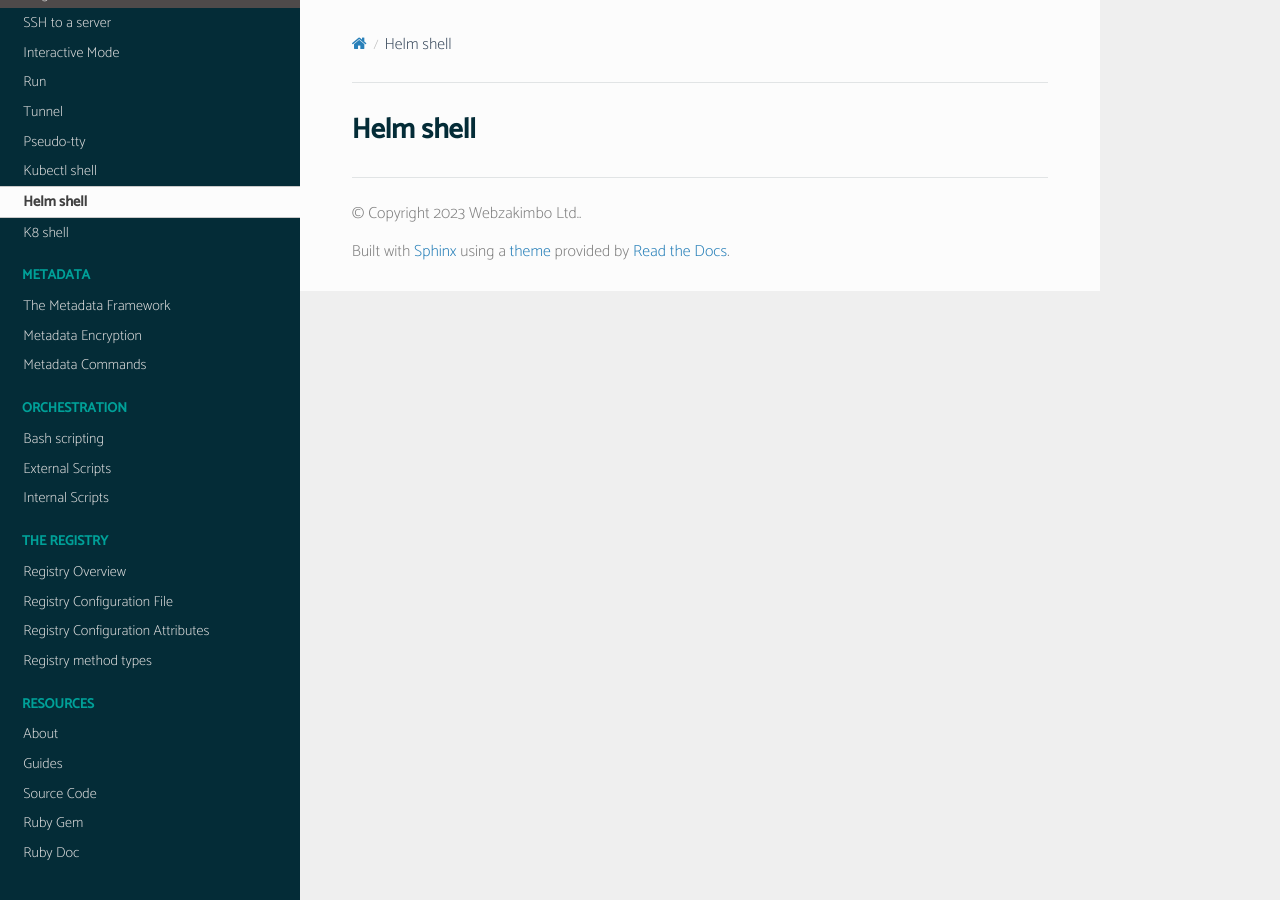
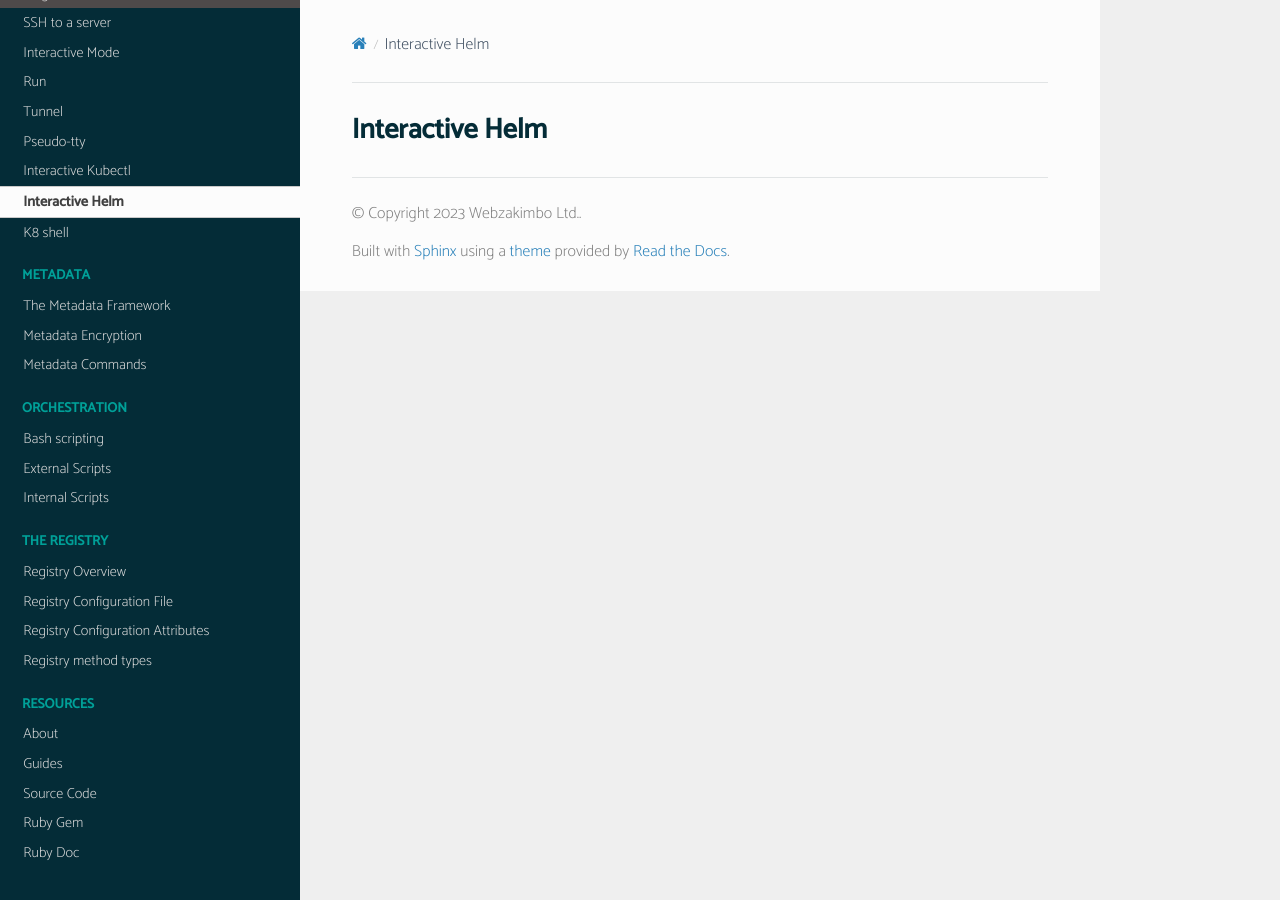
Before and after one commit to webzakimbo/bcome-read-the-docs, a Sphinx documentation site: the page built from docs/source/notable/interactive-helm.rst, in a window 1280 px wide. Built offline with Sphinx 7.4.7 and the Read the Docs theme 2.0.0, drawn with Linux system fonts in a browser that asks for light colours; pages that are not in the unit, such as notebooks, are missing from menus.

Commit message:
start to add notable kubernetes functions

```diff
--- a/docs/source/notable/interactive-helm.rst
+++ b/docs/source/notable/interactive-helm.rst
@@ -3,6 +3,6 @@
 
 .. include:: ../urls.rst
 
-**********
-Helm shell
-**********
+****************
+Interactive Helm
+****************
--- a/docs/source/notable/interactive-kubectl.rst
+++ b/docs/source/notable/interactive-kubectl.rst
@@ -3,6 +3,6 @@
 
 .. include:: ../urls.rst
 
-*************
-Kubectl shell
-*************
+*******************
+Interactive Kubectl
+*******************
```
